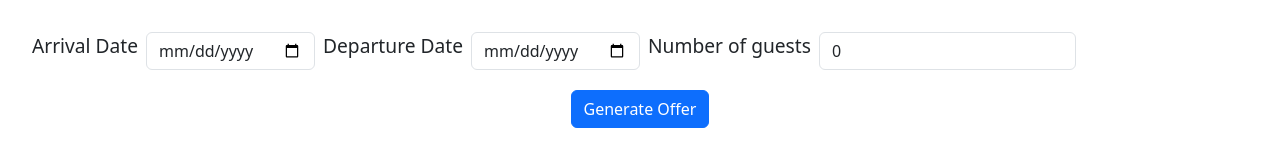
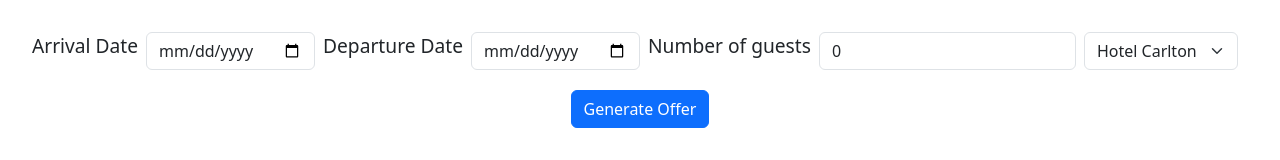
Before and after one commit to denis-belonogov/CarltonFrontend, a React (Vite) app in the folder carlton_frontend/: page / in a window 1280 px wide. Shown: the top 160 px of the page. Built offline with nearby package versions, Linux system fonts and the light colour scheme.

Commit message:
add hotel selection

```diff
--- a/carlton_frontend/index.html
+++ b/carlton_frontend/index.html
@@ -2,7 +2,6 @@
 <html lang="en">
   <head>
     <meta charset="UTF-8" />
-    <link rel="icon" type="image/svg+xml" href="/vite.svg" />
     <meta name="viewport" content="width=device-width, initial-scale=1.0" />
     <title>Carlton Tools</title>
     <link href="https://cdn.jsdelivr.net/npm/bootstrap@5.3.3/dist/css/bootstrap.min.css" rel="stylesheet" integrity="sha384-QWTKZyjpPEjISv5WaRU9OFeRpok6YctnYmDr5pNlyT2bRjXh0JMhjY6hW+ALEwIH" crossorigin="anonymous">
--- a/carlton_frontend/src/App.tsx
+++ b/carlton_frontend/src/App.tsx
@@ -6,8 +6,9 @@ import Button from "react-bootstrap/Button";
 import Col from "react-bootstrap/Col";
 import Row from "react-bootstrap/Row";
 import Alert from "react-bootstrap/Alert";
+import Dropdown from "react-bootstrap/Dropdown";
 
-//backendUrl = "http://localhost:5000/?";
+//let backendUrl: string = "https://localhost:5000/?";
 let backendUrl: string = "https://tiefpass.pythonanywhere.com/?";
 
 function App() {
@@ -16,25 +17,27 @@ function App() {
   const [departure_date, setDepartureDate] = useState("");
   const [offer, setOffer] = useState("");
   const [n_guests, setNGuests] = useState(0);
+  const [hotel, setHotel] = useState("CARLTON");
   const [copied, setCopied] = useState(false);
 
   // Function to format the date from the date picker to 'YYYY-MM-DD'
   const handleArrivalDateChange = (e: ChangeEvent<HTMLInputElement>) => {
     const newDate = e.target.value; // This will be in 'YYYY-MM-DD' format
     setArrivalDate(newDate);
-    console.log(arrival_date);
   };
 
   const handleDepartureDateChange = (e: ChangeEvent<HTMLInputElement>) => {
     const newDate = e.target.value; // This will be in 'YYYY-MM-DD' format
     setDepartureDate(newDate);
-    console.log(departure_date);
   };
 
   const handleGuestsChange = (e: ChangeEvent<HTMLInputElement>) => {
+    setNGuests(Number(e.target.value));
+  };
+
+  const handleHotelChange = (e: ChangeEvent<HTMLInputElement>) => {
     const newDate = e.target.value; // This will be in 'YYYY-MM-DD' format
-    setNGuests(Number(newDate));
-    console.log(n_guests);
+    setHotel(newDate);
   };
 
   async function handleSubmit() {
@@ -44,7 +47,7 @@ function App() {
           arrival_date: arrival_date,
           departure_date: departure_date,
           adults: n_guests.toString(),
-          propertyId: "CARLTON",
+          propertyId: hotel,
         })
     );
     const data = await response.json();
@@ -93,6 +96,17 @@ function App() {
             onChange={handleGuestsChange} // Use the new handler function
           />
         </Col>
+        <Col md="auto">
+          <Form.Select
+            value={hotel}
+            onChange={(e) =>
+              handleHotelChange(e as unknown as ChangeEvent<HTMLInputElement>)
+            }
+          >
+            <option value="CARLTON">Hotel Carlton</option>
+            <option value="SENATOR">Hotel Senator</option>
+          </Form.Select>
+        </Col>
       </Row>
       <Button variant="primary" onClick={handleSubmit}>
         Generate Offer
```
